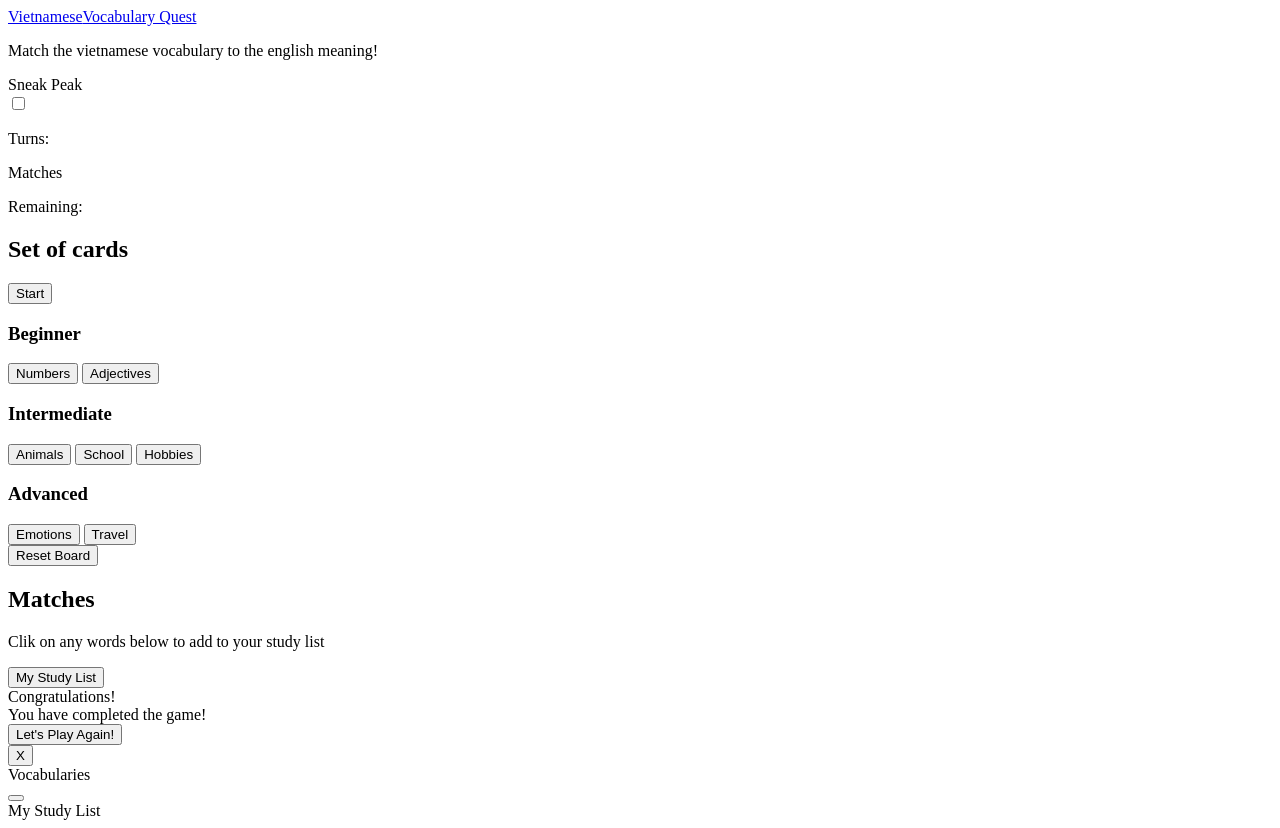
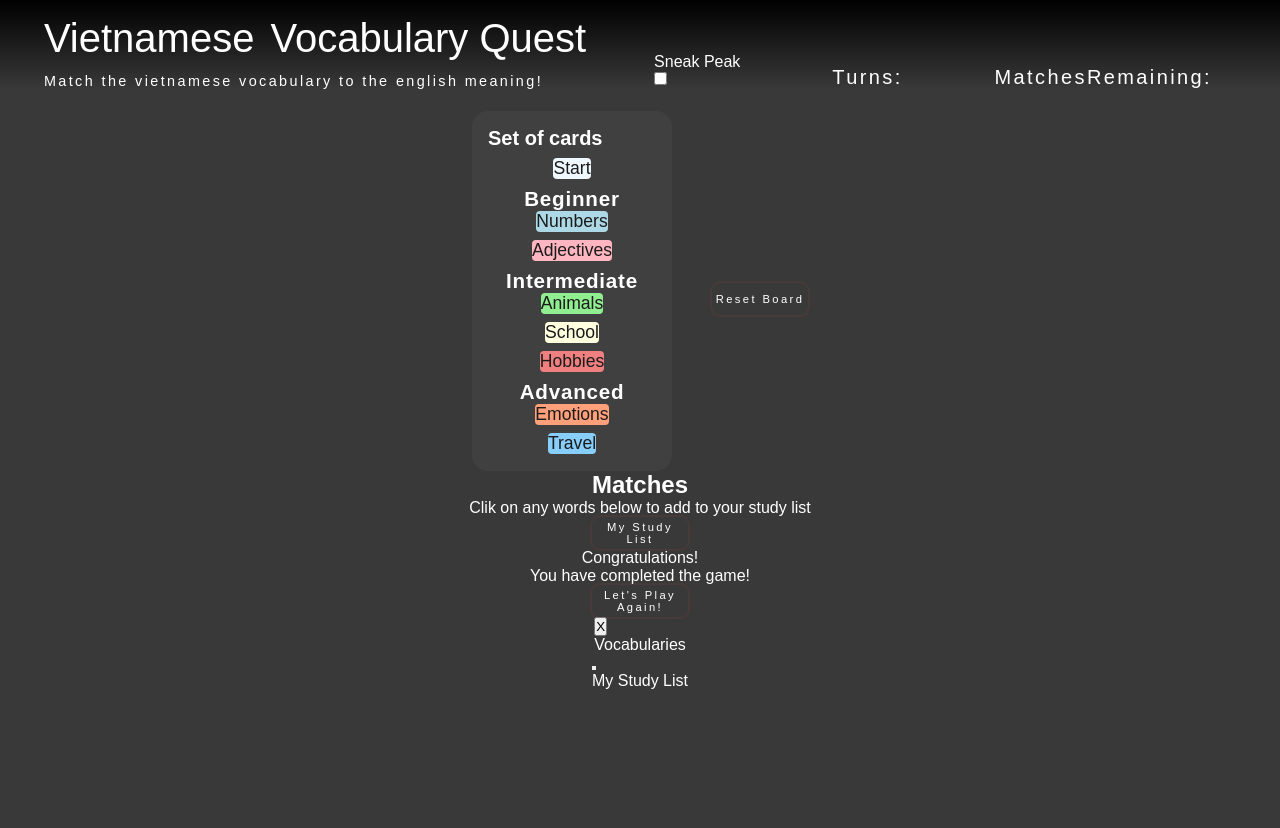
Before and after one commit to quynguy/vietnamese-vocabulary-quest, a plain HTML site: page index.html in a window 1280 px wide. After the commit the page ends 800 px from the top, so only its background shows below. Drawn offline with Linux system fonts and the light colour scheme; files whose address does not match are found by name; a web font is replaced by a local one.

Commit message:
styling added for header, heading, left side contents

```diff
--- a/index.html
+++ b/index.html
@@ -47,14 +47,14 @@
                             <button class="cards-btn grow" id="start-btn">Start</button>
                             <h3 class="controls">Beginner</h3>
                             <button class="cards-btn grow" id="numbers-btn">Numbers</button>
-                            <button class="cards-btn grow" id="numbers-btn">Adjectives</button>
+                            <button class="cards-btn grow" id="adjectives-btn">Adjectives</button>
                             <h3 class="controls">Intermediate</h3>
-                            <button class="cards-btn grow" id="numbers-btn">Animals</button>
-                            <button class="cards-btn grow" id="numbers-btn">School</button>
-                            <button class="cards-btn grow" id="numbers-btn">Hobbies</button>
+                            <button class="cards-btn grow" id="animals-btn">Animals</button>
+                            <button class="cards-btn grow" id="school-btn">School</button>
+                            <button class="cards-btn grow" id="hobbies-btn">Hobbies</button>
                             <h3 class="controls">Advanced</h3>
-                            <button class="cards-btn grow" id="numbers-btn">Emotions</button>
-                            <button class="cards-btn grow" id="numbers-btn">Travel</button>
+                            <button class="cards-btn grow" id="emotions-btn">Emotions</button>
+                            <button class="cards-btn grow" id="travel-btn">Travel</button>
                         </div>
                     </div>
                 </div>
@@ -146,7 +146,6 @@
             </div>
        </section>
 
-
         <!-- javascript -->
         <script src="app.js"></script>
         <script src="cards.js"></script>
--- a/style.css
+++ b/style.css
@@ -0,0 +1,185 @@
+:root {
+    --bg-color: #393939;
+    --card-color: #565656;
+    --matches-color: #404040;
+    --flipped-card-color: #fffaf6;
+    --header-color: #000;
+    --text-color: #fff;
+    --button-text-color: #1b1b1b;
+}
+
+* {
+    margin: 0;
+    padding: 0;
+    box-sizing: border-box;
+}
+
+body {
+    height: 100vh;
+    background-color: var(--bg-color);
+    color: var(--text-color);
+    font-family: 'Be Vietnamese Pro', sans-serif;
+    position: relative;
+}
+
+heading {
+    width: 100%;
+    display: flex;
+    justify-content: space-evenly;
+    background: linear-gradient(180deg, var(--header-color) 0%, var(--bg-color) 100%);
+    position: absolute;
+    top: 0;
+    padding-top: 2vmin;
+}
+
+
+.controls {
+    display: flex;
+    flex-direction: column;
+    align-items: center;
+    justify-content: center;
+}
+
+.controls-container {
+    display: flex;
+    align-items: flex-end;
+}
+
+.heading-container > a {
+    font-size: 5vmin;
+    text-decoration: none;
+    color: var(--text-color);
+}
+
+.heading-container > a > span {
+    margin-right: 2vmin;
+    font-family: 'Protest Riot', sans-serif;
+}
+
+.subheading {
+    font-family: Arial, Helvetica, sans-serif;
+    font-size: 1.8vmin;
+    letter-spacing: .3vmin;
+    padding-top: 1.5vmin;
+}
+
+.controls-container {
+    padding: 0 3vmin 0 3vmin;
+}
+
+.controls-container p {
+    font-family: 'Protest Riot', sans-serif;
+    font-size: 2.5vmin;
+    letter-spacing: .3vmin;
+}
+
+#turn-count,
+#remaining-count {
+    padding: 1vmin 0;
+    font-family: 'Protest Riot', sans-serif;
+    font-size: 2vmin;
+    letter-spacing: .3vmin;
+}
+
+#reset-btn,
+#play-again,
+#study-list,
+#vocab-study {
+    cursor: pointer;
+    outline: none;
+    font-family: 'Protest Riot', sans-serif;
+    font-size: 1.4vmin;
+    letter-spacing: .3vmin;
+    height: 4vmin;
+    width: 12vmin;
+    border-radius: 1vmin;
+    border: none;
+    box-shadow: 0 0 .3vmin .2vmin rgba(161, 69, 69, 0.2);
+    background-color: var(--bg-color);
+    color: var(--text-color);
+}
+
+#reset-btn {
+    margin-top: 2vmin;
+}
+
+.main-container {
+    display: flex;
+    flex-direction: row;
+    justify-content: center;
+    align-items: center;
+    gap: 5vmin;
+}
+
+.center-board,
+.left-side,
+.right-side {
+    /* margin-bottom: -.2vmin; */
+}
+
+.left-side-container {
+    background-color: var(--matches-color);
+    border-radius: 2vmin;
+    width: 25vmin;
+    height: 45vmin;
+    padding: 2vmin;
+}
+
+.left-side-container h2 {
+    font-size: 2.5vmin;
+    padding-bottom: 1vmin;
+}
+
+.cards-btn > h3 {
+    letter-spacing: .1vmin;
+    color: var(--text-color);
+}
+
+.cards-btn {
+    cursor: pointer;
+    outline: none;
+    font-family: 'arial';
+    font-size: 2.2vmin;
+    border-radius: .5vmin;
+    border: none;
+    margin-bottom: 1vmin;
+    color: var(--button-text-color);
+    /* box-shadow: .2vmin .2vmin .5vmin .4vmin rgba(0, 0, 0, .3); */
+    transition: 200ms ease-in-out;
+}
+
+.cards-btn:hover {
+    transform: scale(1.2);
+}
+
+#start-btn {
+    background-color: aliceblue;
+}
+
+#numbers-btn {
+    background-color: lightblue;
+}
+
+#adjectives-btn {
+    background-color: lightpink;
+}
+
+#animals-btn {
+    background-color: lightgreen;
+}
+
+#school-btn {
+    background-color: lightyellow;
+}
+
+#hobbies-btn {
+    background-color: lightcoral;
+}
+
+#emotions-btn {
+    background-color: lightsalmon;
+}
+
+#travel-btn {
+    background-color: lightskyblue;
+}
```
